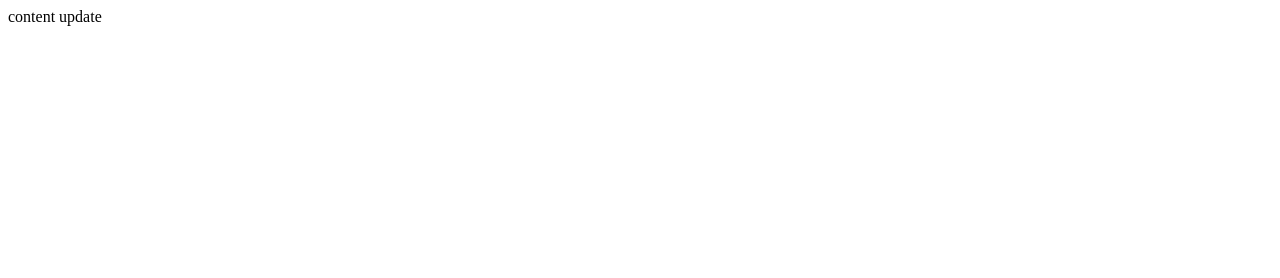
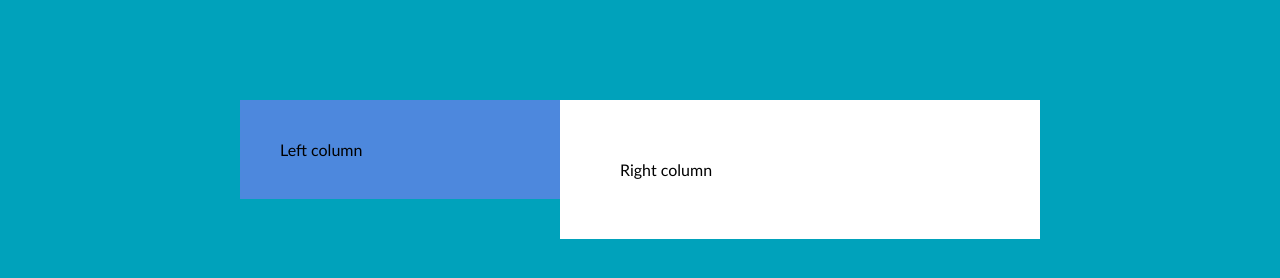
Before and after one commit to ZilvinasSvirskas/4-sign-in, a website: page index.html in a window 1280 px wide. Drawn offline with Linux system fonts and the light colour scheme.

Commit message:
Initial HTML content #3

```diff
--- /dev/null
+++ b/css/main.css
@@ -0,0 +1,32 @@
+body *,
+body {
+    box-sizing: border-box;
+    margin: 0;
+    padding: 0;
+    vertical-align: top;
+}
+body{
+    font-family: 'Gill Sans', 'Gill Sans MT', Calibri, 'Trebuchet MS', sans-serif;
+    background-color: #00a2bb;
+}
+
+.container {
+    display: inline-block;
+    width: 800px;
+    margin-top: 100px;
+    margin-left: calc(50% - 400px);
+}
+
+.container > .left-column{
+   float: left;
+    width: 40%;
+    padding: 40px;
+    background-color: #4d88dd;
+}
+.container > .right-column{
+    float: left;
+    width: 60%;
+    padding: 60px;
+    background-color: white;
+
+}
--- a/index.html
+++ b/index.html
@@ -12,8 +12,14 @@
 <link rel="manifest" href="./favicon.ico">
 <meta name="msapplication-TileColor" content="#da532c">
 <meta name="theme-color" content="#ffffff">
+<link rel="stylesheet" href="./css/main.css">
 </head>
 <body>
-  content  update
+  <main class="container">
+
+    <div class="left-column">Left column</div>
+    <div class="right-column">Right column</div>
+
+  </main>
 </body>
 </html>
```
